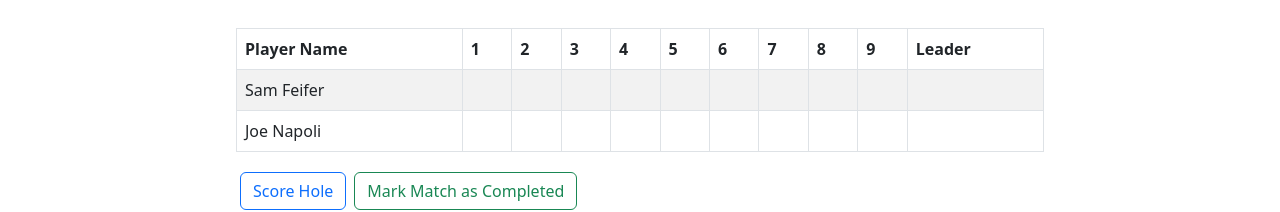
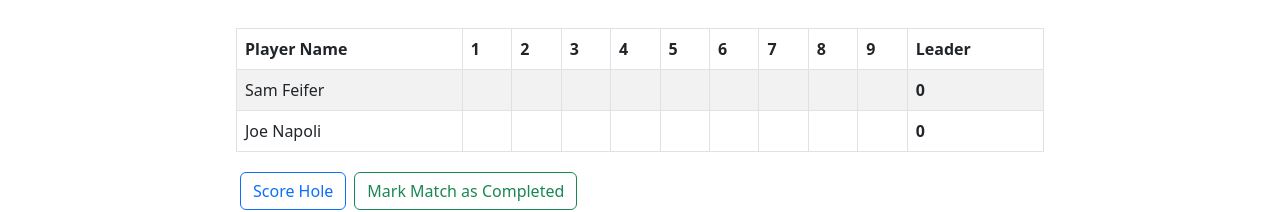
Before and after one commit to JosephNapoli/CS-4279, a React (Create React App) app in the folder golfapp/: page /scoring in a window 1280 px wide. Shown: the part 140-352 px from the top of the page. Built offline with nearby package versions, Linux system fonts and the light colour scheme.

Commit message:
update leaders on scorecard

```diff
--- a/golfapp/src/Scoring.js
+++ b/golfapp/src/Scoring.js
@@ -14,6 +14,9 @@ export default function Scoring({ user }) {
     const [player1score, setPlayer1Score] = useState([0,0,0,0,0,0,0,0,0]);
     const [player2score, setPlayer2Score] = useState([0,0,0,0,0,0,0,0,0]);
 
+    const [player1wins, setPlayer1Wins] = useState(0);
+    const [player2wins, setPlayer2Wins] = useState(0);
+
     const submitScore = (hole, p1, p2) => {
         const p1Score = [...player1score];
         p1Score[hole-1] = p1;
@@ -21,7 +24,15 @@ export default function Scoring({ user }) {
         const p2Score = [...player2score];
         p2Score[hole-1] = p2;
         setPlayer2Score(p2Score);
-        //change leader in here
+
+        if (p1 < p2) {
+            const p1Wins = player1wins + 1;
+            setPlayer1Wins(p1Wins);
+        }
+        if (p2 < p1) {
+            const p2Wins = player2wins + 1;
+            setPlayer2Wins(p2Wins);
+        }
     }
 
     return (
@@ -52,14 +63,14 @@ export default function Scoring({ user }) {
                             {player1score.map((score) =>
                                 <th>{score !== 0 ? score : ""}</th>
                             )}
-                            <th></th>
+                            <th>{player1wins}</th>
                         </tr>
                         <tr>
                             <td>Joe Napoli</td>
                             {player2score.map((score) =>
                                 <th>{score !== 0 ? score : ""}</th>
                             )}
-                            <th></th>
+                            <th>{player2wins}</th>
                         </tr>
                         </tbody>
                     </Table>
```
